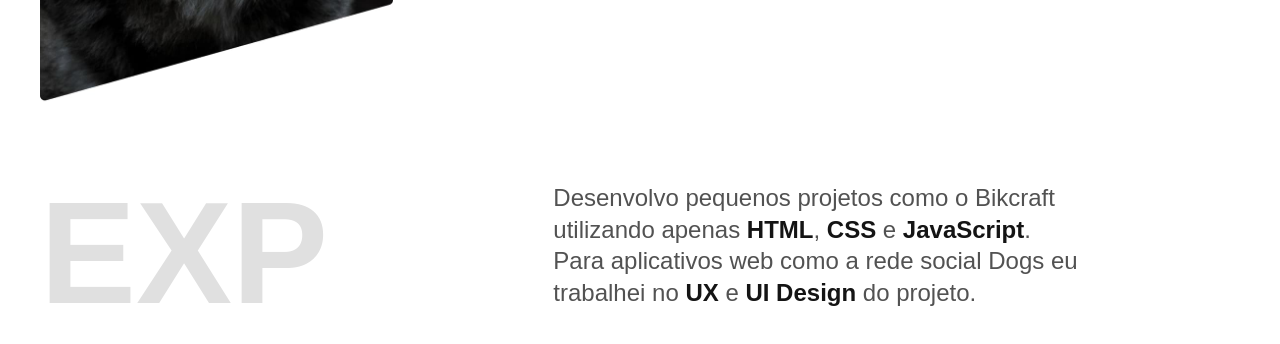
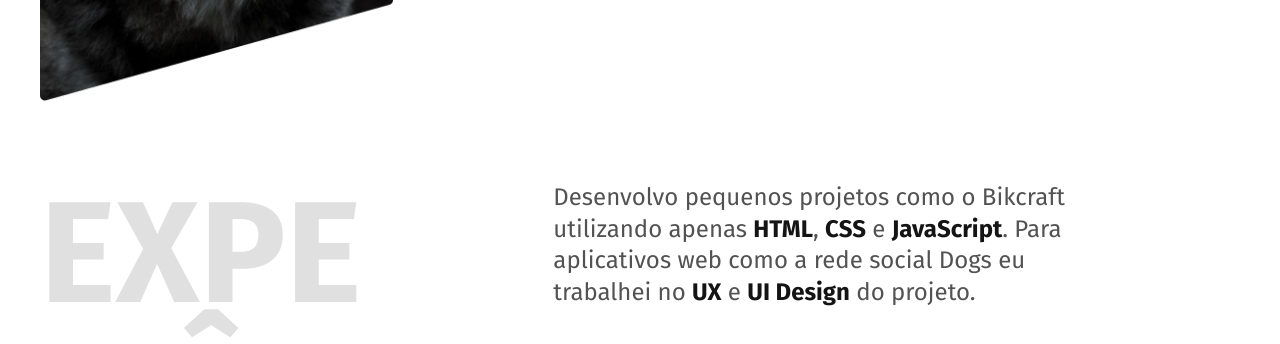
Before and after one commit to Herbertguarezi/Lobo-Herbertguarezi.github.io, a plain HTML site: page index.html in a window 1280 px wide. Shown: the part 574-918 px from the top of the page. Drawn offline with Linux system fonts and the light colour scheme.

Commit message:
adicionado os links das fontes

```diff
--- a/index.html
+++ b/index.html
@@ -8,11 +8,15 @@
   Localizado em São Paulo">
   <title>Lobo - Desenvolvedor e Designer</title>
   <link rel="stylesheet" href="/css/style.min.css">
+
+  <link rel="preconnect" href="https://fonts.googleapis.com">
+  <link rel="preconnect" href="https://fonts.gstatic.com" crossorigin>
+  <link href="https://fonts.googleapis.com/css2?family=Fira+Sans:wght@400;700&family=Raleway:ital,wght@0,100;0,200;0,300;1,100;1,200&display=swap" rel="stylesheet">
 </head>
 
 <body>
   <header class="header">
-    <img src="./img/marca.svg" alt="Lobo" width="124" height="48" >
+    <img src="./img/marca.svg" alt="Lobo" width="124" height="48">
     <nav>
       <ul class="header-menu">
         <li><a href="#experiencia">Experiência</a></li>
```
